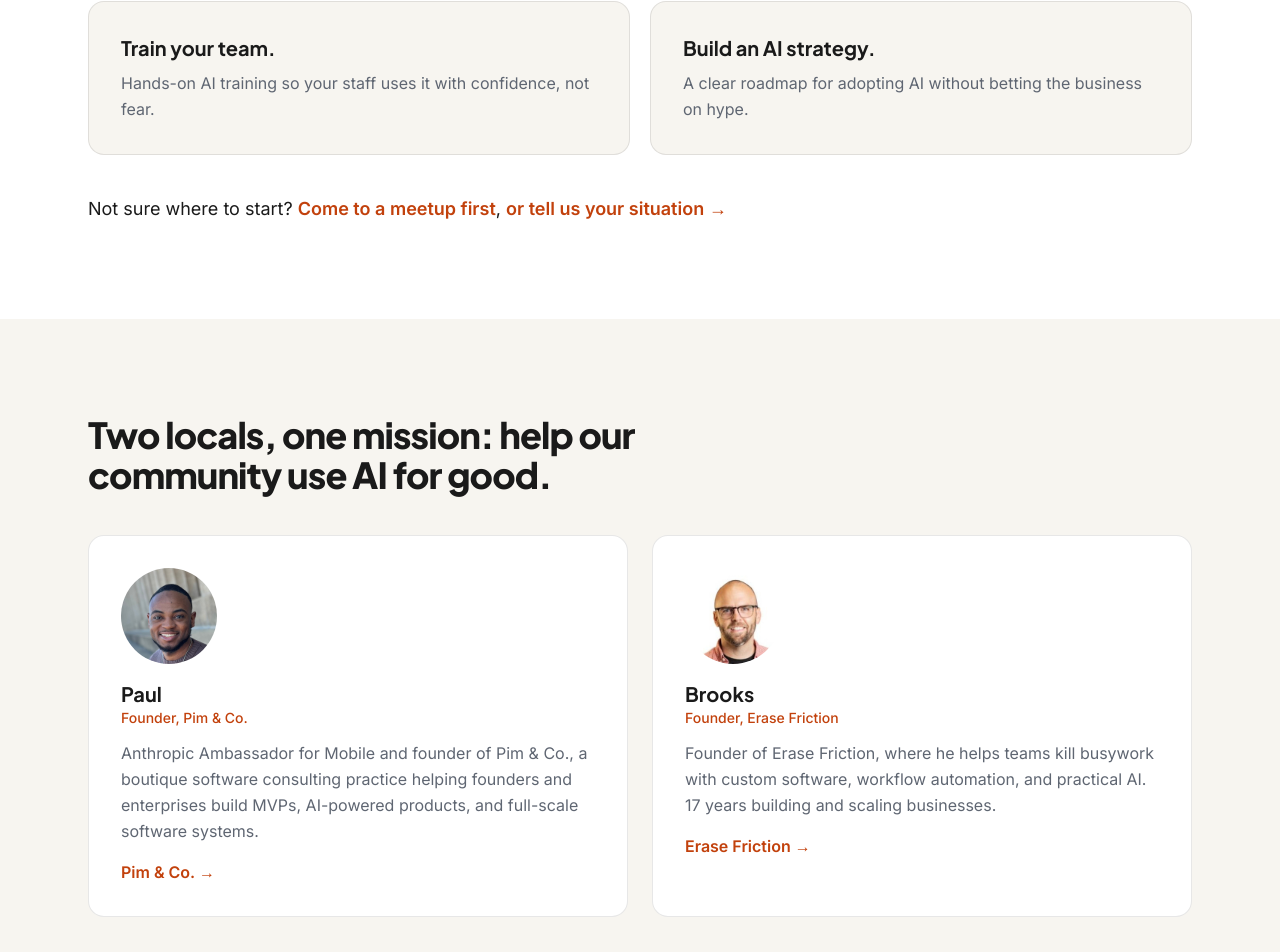
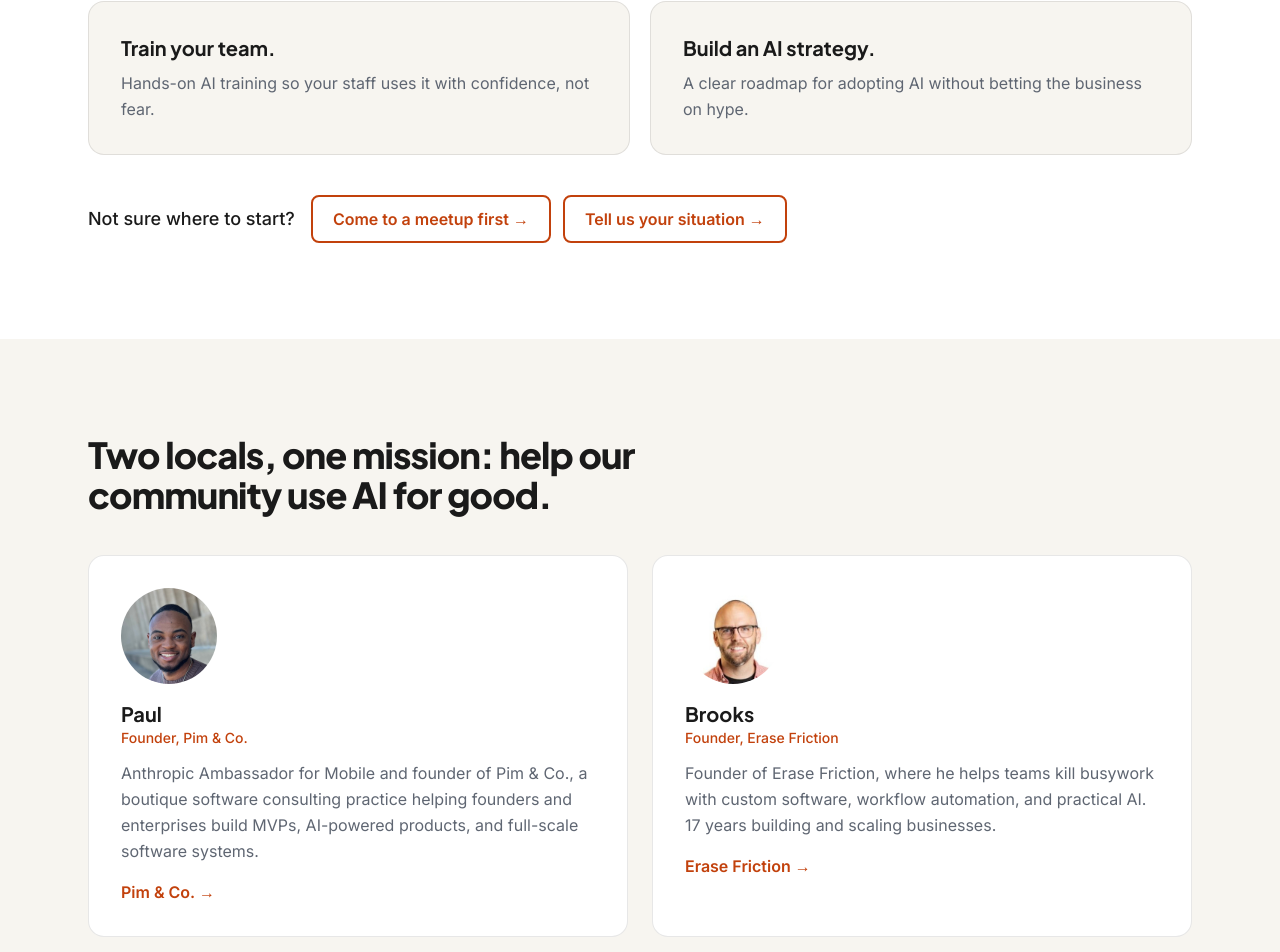
Before and after one commit to conklbm/choose-ai-today-website, a Next.js app: page / in a window 1280 px wide. Shown: the part 1684-2636 px from the top of the page. Built offline with nearby package versions, Linux system fonts and the light colour scheme; no server answers.

Commit message:
Split services soft CTA into two distinct outline buttons

```diff
--- a/components/Services.tsx
+++ b/components/Services.tsx
@@ -25,22 +25,20 @@ export default function Services() {
           ))}
         </div>
 
-        <p className="mt-10 text-lg">
-          {SERVICES.softCta.lead}{" "}
-          <a
-            href="#community"
-            className="font-semibold text-accent underline-offset-4 hover:underline"
-          >
-            {SERVICES.softCta.community}
-          </a>
-          ,{" "}
-          <a
-            href="#contact"
-            className="font-semibold text-accent underline-offset-4 hover:underline"
-          >
-            {SERVICES.softCta.contact}
-          </a>
-        </p>
+        <div className="mt-10 flex flex-col items-start gap-4 sm:flex-row sm:items-center">
+          <p className="text-lg font-medium">{SERVICES.softCta.lead}</p>
+          <div className="flex flex-wrap gap-3">
+            {SERVICES.softCta.actions.map((a) => (
+              <a
+                key={a.href}
+                href={a.href}
+                className="rounded-lg border-2 border-accent px-5 py-2.5 font-semibold text-accent transition-colors hover:bg-accent hover:text-white"
+              >
+                {a.label}
+              </a>
+            ))}
+          </div>
+        </div>
       </div>
     </section>
   );
--- a/lib/copy.ts
+++ b/lib/copy.ts
@@ -70,8 +70,10 @@ export const SERVICES = {
   ],
   softCta: {
     lead: "Not sure where to start?",
-    community: "Come to a meetup first",
-    contact: "or tell us your situation →",
+    actions: [
+      { label: "Come to a meetup first →", href: "#community" },
+      { label: "Tell us your situation →", href: "#contact" },
+    ],
   },
 };
 
```
